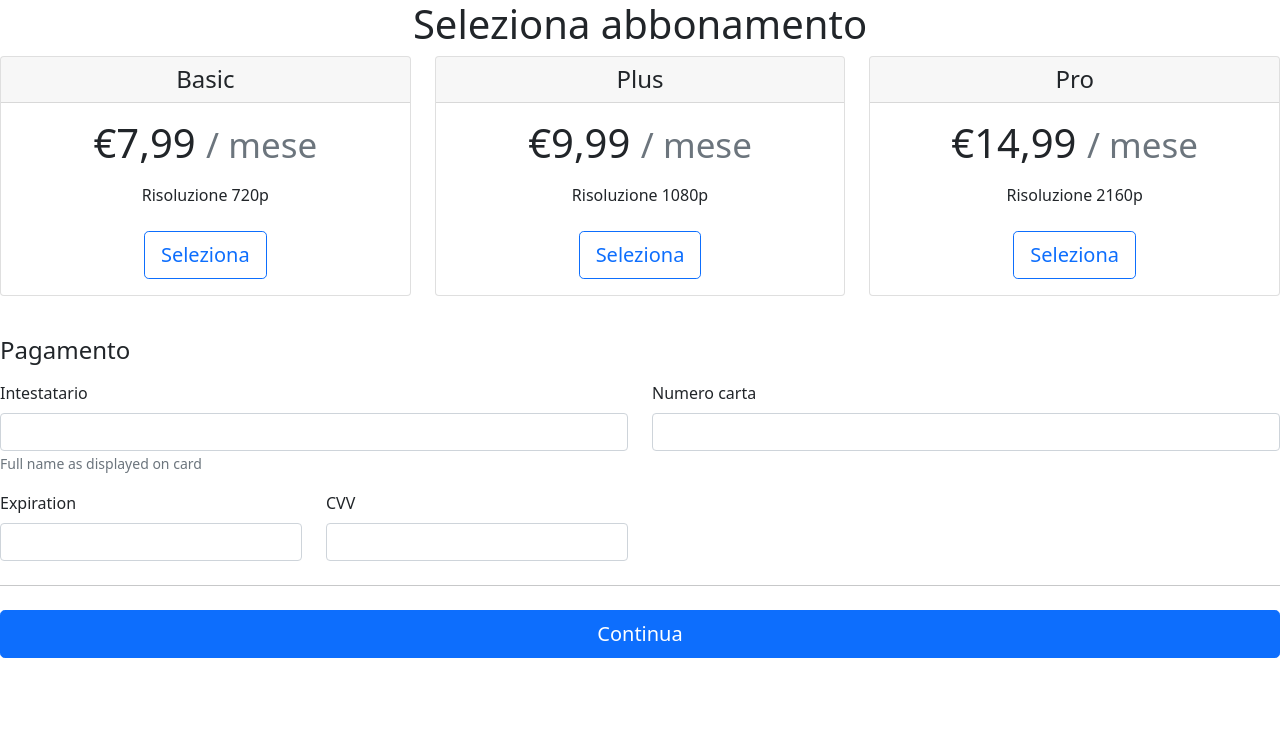
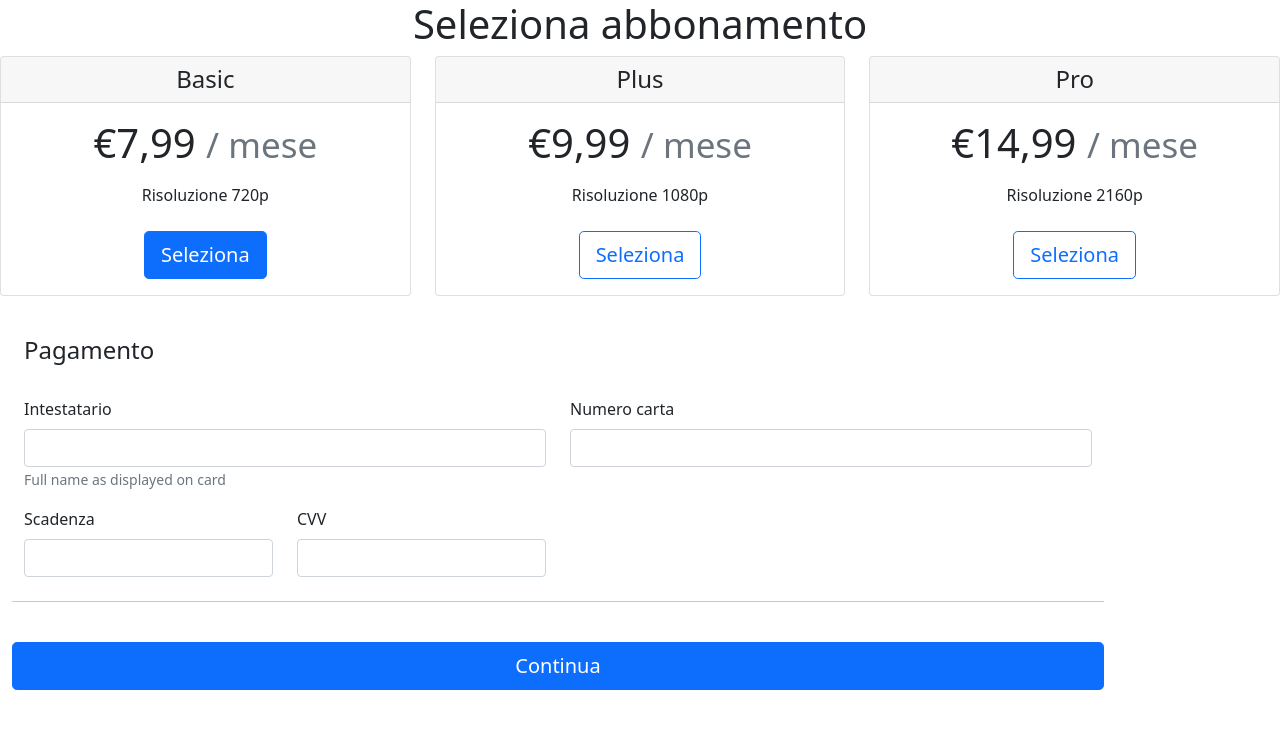
Before and after one commit to davidelomundo/InstantFlow, a PHP site: page /signup/abbonamento.php in a window 1280 px wide. Shown: the top 729 px of the page. Run offline with PHP 8.4, Linux system fonts and the light colour scheme.

Commit message:
fix selezione abbonamento

```diff
--- a/signup/abbonamento.php
+++ b/signup/abbonamento.php
@@ -15,7 +15,7 @@ require_once "../includes/header.php";
             <ul class="list-unstyled mt-3 mb-4">
               <li>Risoluzione 720p</li>
             </ul>
-            <input type="radio" class="btn-check" name="options-outlined" id="basic-outlined" autocomplete="off">
+            <input type="radio" class="btn-check" name="options-outlined" id="basic-outlined" autocomplete="off" checked>
             <label class="btn btn-lg btn-block btn-outline-primary" for="basic-outlined">Seleziona</label>          </div>
         </div>
       </div>
@@ -52,9 +52,10 @@ require_once "../includes/header.php";
       </div>
 </div>
 
-<h4 class="mb-3">Pagamento</h4>
 
-<div class="row gy-3">
+<div class="container row gy-3">
+  <h4 class="mb-3">Pagamento</h4>
+
             <div class="col-md-6">
               <label for="cc-name" class="form-label">Intestatario</label>
               <input type="text" class="form-control" id="cc-name" placeholder="" required="">
@@ -73,7 +74,7 @@ require_once "../includes/header.php";
             </div>
 
             <div class="col-md-3">
-              <label for="cc-expiration" class="form-label">Expiration</label>
+              <label for="cc-expiration" class="form-label">Scadenza</label>
               <input type="text" class="form-control" id="cc-expiration" placeholder="" required="">
               <div class="invalid-feedback">
                 Expiration date required
@@ -87,8 +88,9 @@ require_once "../includes/header.php";
                 Security code required
               </div>
             </div>
-          </div>
 
           <hr class="my-4">
 
           <button class="w-100 btn btn-primary btn-lg" type="submit">Continua</button>
+
+          </div>
```
